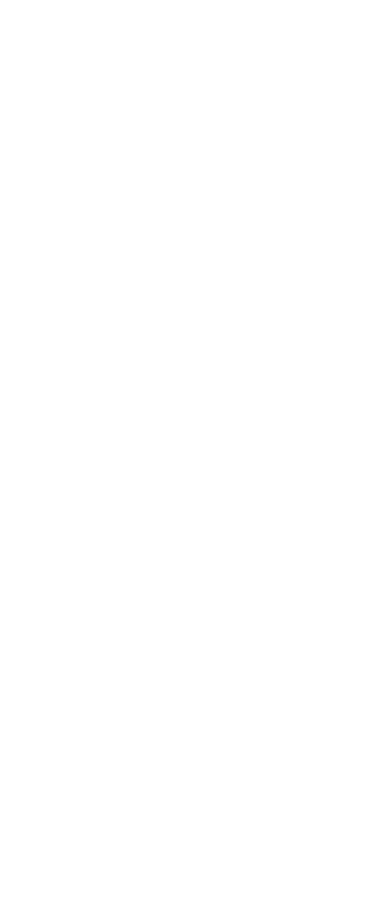
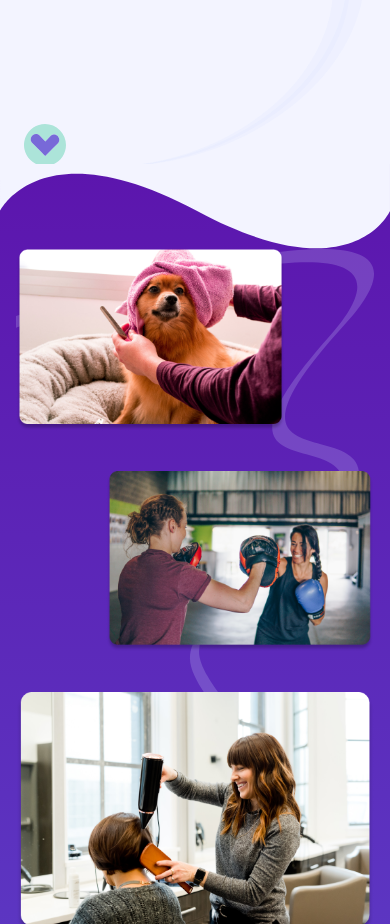
Before and after one commit to gkumar-pandey/Zippy-crowd, a Next.js app: page / in a window 390 px wide. Shown: the part 2120-3044 px from the top of the page. Before the commit the page ends 1346 px from the top, so only its background shows below. Built offline with nearby package versions, Linux system fonts and the light colour scheme; a web font is replaced by a local one.

Commit message:
style: fix the position of images

```diff
--- a/components/homepage/components/wave/wave-two-svg/wave-two-bottom.component.tsx
+++ b/components/homepage/components/wave/wave-two-svg/wave-two-bottom.component.tsx
@@ -1,20 +1,19 @@
-import Image from "next/image"
 import { wave2BottomMd, wave2BottomXs, wave2BottomXl } from "@/public"
 
 export const Wave2Bottom = () => {
     return (
         <div>
-            <Image
+            <img
                 src={wave2BottomXl}
                 alt="wave2-bottom"
                 className="sm:hidden md:hidden  w-full  "
             />
-            <Image
+            <img
                 src={wave2BottomMd}
                 alt="wave2-bottom-md"
                 className="lg:hidden xl:hidden sm:hidden 2xl:hidden w-full"
             />
-            <Image
+            <img
                 src={wave2BottomXs}
                 alt="wave2-bottom-xs"
                 className="lg:hidden xl:hidden md:hidden 2xl:hidden w-full "
--- a/components/homepage/components/wave/wave-two-svg/wave-two-top.component.tsx
+++ b/components/homepage/components/wave/wave-two-svg/wave-two-top.component.tsx
@@ -1,20 +1,19 @@
-import Image from "next/image"
 import { wave2TopXl, wave2TopMd, wave2TopXs } from "@/public"
 
 export const Wave2Top = () => {
     return (
         <div>
-            <Image
+            <img
                 src={wave2TopXl}
                 alt="wave2-top"
                 className="sm:hidden md:hidden  w-full  "
             />
-            <Image
+            <img
                 src={wave2TopMd}
                 alt="wave2-top-md"
                 className="lg:hidden xl:hidden sm:hidden 2xl:hidden w-full"
             />
-            <Image
+            <img
                 src={wave2TopXs}
                 alt="wave2-top-xs"
                 className="lg:hidden xl:hidden md:hidden 2xl:hidden w-full "
--- a/components/homepage/index.tsx
+++ b/components/homepage/index.tsx
@@ -17,9 +17,9 @@ export function HomePage() {
         <>
             <Navbar />
             <HeroSection />
-            {/* <MemberSection />
+            <MemberSection />
             <JoinZippy />
-            <HowItWorkSection />
+            {/* <HowItWorkSection />
             <YogaSection />
             <HowZippyHelpSection />
             <SignUpSection />
--- a/components/homepage/sections/join-zippy/join-zippy.section.tsx
+++ b/components/homepage/sections/join-zippy/join-zippy.section.tsx
@@ -22,29 +22,29 @@ export const JoinZippy = () => {
             <Container>
                 <div
                     id="join-zippy-section"
-                    className=" h-[120vh] md:h-[100vh]  relative"
+                    className="pt-[100%] sm:p-0   relative sm:block "
                 >
-                    <div className=" ">
-                        <div className="absolute   md:left-0 md:bottom-[20%] md:w-1/4">
-                            <Image src={DogImg} alt="img-dog" />
+                    <div className="  mb-28">
+                        <div className="absolute top-[68%] sm:relative w-1/4 sm:w-3/4 sm:block sm:top-0 sm:mb-[40px] ">
+                            <img src={DogImg} alt="img-dog" className="" />
                         </div>
-                        <div className=" absolute right-[13%] top-[15%] md:right-0  md:top-[60%] sm:hidden ">
-                            <Image src={DecoratorImg} alt="decorator-img" />
+                        <div className="absolute w-[38%] right-[13%]  top-[7%] sm:relative sm:right-0 sm:block sm:w-3/4 sm:ml-[25%] sm:mb-[40px] ">
+                            <img src={BoxingImg} alt="boxing-img" />
                         </div>
-                        <div className="absolute right-[35%] top-[30%] w-[40%] md:top-[35%] md:right-[30%] md:w-[45%]  sm:top-[60%]  sm:right-2 sm:w-full ">
-                            <Image src={HairImg} alt="hair-cut-img" />
+                        <div className="absolute w-1/2 left-[25%] top-[36%] sm:relative  sm:block sm:w-[100%] sm:left-0  ">
+                            <img src={HairImg} alt="hair-cut-img" />
                         </div>
-                        <div className="absolute left-0 top-[65%] md:left-[40%] md:top-[70%] md:w-1/4  sm:hidden ">
-                            <Image src={BarberImg} alt="barber-img" />
+                        <div className="absolute top-0 left-0 w-1/4 md:left-0 md:top-0 sm:hidden ">
+                            <img src={GardenImg} alt="garden-img" />
                         </div>
-                        <div className="absolute  left-[33%] top-[67%] w-[30%] md:left-[60%] md:top-[5%] md:w-[40%]  sm:left-[20%] sm:w-[80%] sm:top-[30%] ">
-                            <Image src={BoxingImg} alt="boxing-img" />
+                        <div className="absolute w-1/4 left-[38%] top-[71%] md:left-[40%] md:top-[70%] md:w-1/4  sm:hidden ">
+                            <img src={BarberImg} alt="barber-img" />
                         </div>
-                        <div className="absolute top-[60%] left-[70%] w-[25%] md:left-0 md:top-0 sm:hidden ">
-                            <Image src={GardenImg} alt="garden-img" />
+                        <div className=" absolute w-1/4 left-3/4 top-[65%] md:right-0  md:top-[60%] sm:hidden ">
+                            <img src={DecoratorImg} alt="decorator-img" />
                         </div>
                     </div>
-                    <div className="flex justify-center absolute bottom-0 w-full">
+                    <div className=" flex justify-center  bottom-0  ">
                         <Link href={"https://app.zippycrowd.com/login"}>
                             <Button variant="filled">
                                 Join us on ZippyCrowd
```
